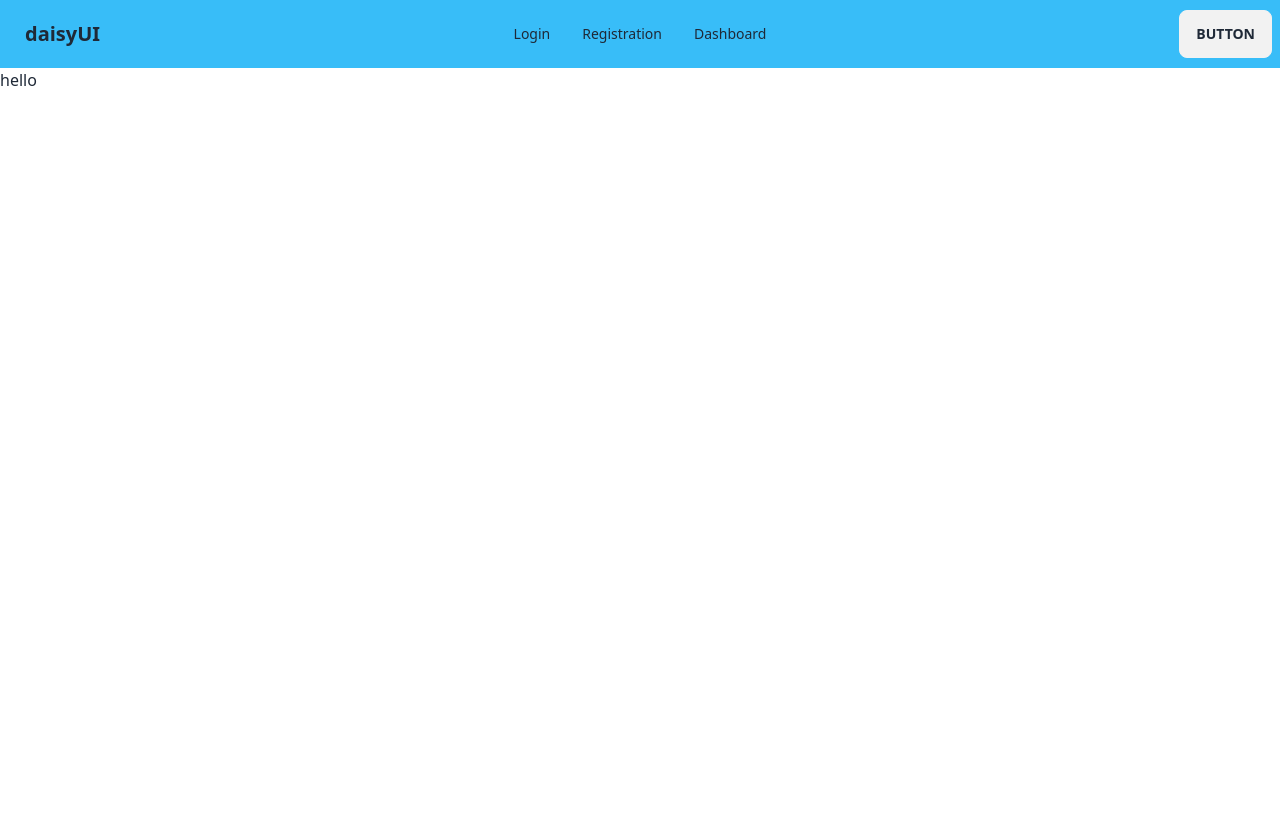
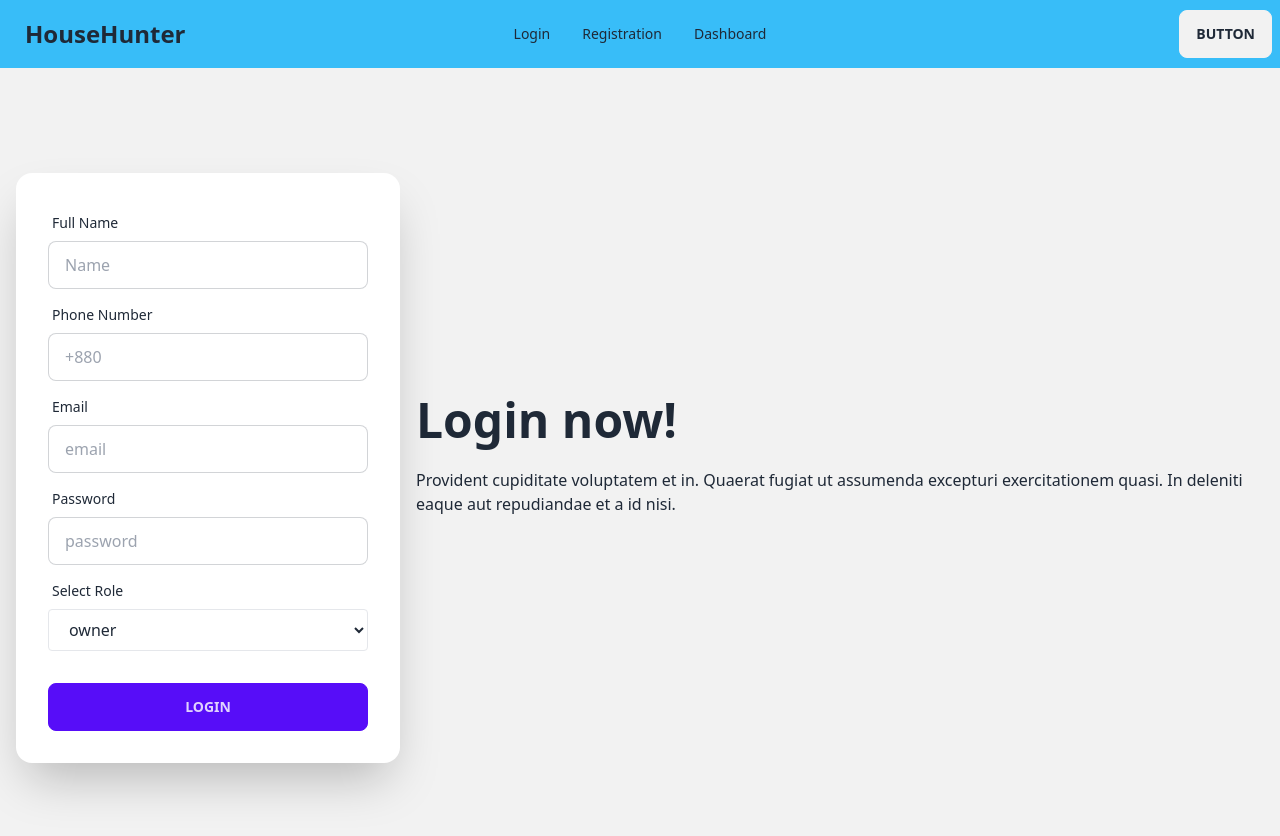
Before and after one commit to MdArefineAhamedJoy/House_Hunter, a React (Vite) app: page /singUp in a window 1280 px wide. Shown: the top 836 px of the page. Before the commit the page ends 800 px from the top, so only its background shows below. Built offline with nearby package versions, Linux system fonts and the light colour scheme.

Commit message:
setup singup page and more page initial code

```diff
--- a/package.json
+++ b/package.json
@@ -12,6 +12,7 @@
   "dependencies": {
     "react": "^18.2.0",
     "react-dom": "^18.2.0",
+    "react-hook-form": "^7.45.2",
     "react-router-dom": "^6.14.1"
   },
   "devDependencies": {
--- a/src/LayOut/Dashboard.jsx
+++ b/src/LayOut/Dashboard.jsx
@@ -1,5 +1,6 @@
-import React from 'react';
-import Navbar from '../Page/Shared/Navbar';
+import React from "react";
+import Navbar from "../Page/Shared/Navbar";
+import { Link, Outlet } from "react-router-dom";
 
 const Dashboard = () => {
   return (
@@ -9,17 +10,26 @@ const Dashboard = () => {
         <input id="my-drawer-2" type="checkbox" className="drawer-toggle" />
         <div className="drawer-content flex flex-col items-center justify-center">
           {/* Page content here */}
-    <label htmlFor="my-drawer-2" className="btn btn-primary drawer-button lg:hidden">Open drawer</label>
-
+          <Outlet></Outlet>
+          <label
+            htmlFor="my-drawer-2"
+            className="btn btn-primary drawer-button lg:hidden"
+          >
+            Open drawer
+          </label>
         </div>
         <div className="drawer-side">
           <label htmlFor="my-drawer-2" className="drawer-overlay"></label>
           <ul className="menu p-4 w-80 h-full bg-base-200 text-base-content">
             {/* Sidebar content here */}
-      <li><a>booking list </a></li>
-      <li><a>Add New House</a></li>
+            <li>
+              {" "}
+              <Link to="houseList">House List</Link>{" "}
+            </li>
+            <li>
+              <Link to="addNewHouse">Add New House</Link>
+            </li>
           </ul>
-
         </div>
       </div>
     </div>
--- /dev/null
+++ b/src/Page/Dashboard/Admin/AddNewHouse.jsx
@@ -0,0 +1,72 @@
+import React, { Fragment } from "react";
+import { useForm } from "react-hook-form";
+
+const AddNewHouse = () => {
+  const inputValue = [
+    {
+      name: "email",
+      id: 1,
+    },
+    {
+      name: "address",
+      id: 2,
+    },
+    {
+      name: "city",
+      id: 3,
+    },
+    {
+      name: "bathroom",
+      id: 4,
+    },
+    {
+      name: "bedroom",
+      id: 5,
+    },
+    {
+      name: "rent per month ",
+      id: 6,
+    },
+    {
+      name: "availability",
+      id: 7,
+    },
+    {
+      name: " room size,",
+      id: 8,
+    },
+  ];
+
+  const {
+    register,
+    handleSubmit,
+    watch,
+    formState: { errors },
+  } = useForm();
+  const onSubmit = (data) => console.log(data);
+
+  return (
+    <div className="w-full p-5 h-full ">
+      <form className="w-full" onSubmit={handleSubmit(onSubmit)}>
+        {inputValue.map(({ name, id }) => (
+          <div key={id} className="form-control">
+            <label className="label">
+              <span className="label-text">{name}</span>
+            </label>
+            <input
+              type="text"
+              placeholder={name}
+              className="input input-bordered"
+              {...register(`${name}`, { required: true })}
+            />
+          </div>
+        ))}
+        <div className="form-control mt-6">
+          <button className="btn btn-primary">Login</button>
+        </div>
+      </form>
+    </div>
+  );
+};
+
+export default AddNewHouse;
--- /dev/null
+++ b/src/Page/Dashboard/Admin/HouseList.jsx
@@ -0,0 +1,32 @@
+import React from "react";
+
+const HouseList = () => {
+  return (
+    <div className="w-full">
+      <div className="overflow-x-auto w-full">
+        <table className="table">
+          <thead>
+            <tr>
+              <th>No</th>
+              <th>Name</th>
+              <th>Job</th>
+              <th>Favorite Color</th>
+            </tr>
+          </thead>
+          <tbody>
+            {
+              <tr className="hover">
+                <th>1</th>
+                <td>Cy Ganderton</td>
+                <td>Quality Control Specialist</td>
+                <td>Blue</td>
+              </tr>
+            }
+          </tbody>
+        </table>
+      </div>
+    </div>
+  );
+};
+
+export default HouseList;
--- /dev/null
+++ b/src/Page/Dashboard/Users/MyBooking.jsx
@@ -0,0 +1,12 @@
+import React from 'react';
+
+const MyBooking = () => {
+    return (
+        <div>
+            <h1> My Present Booking </h1>
+
+        </div>
+    );
+};
+
+export default MyBooking;
--- a/src/Page/Home/Registration/SingUp.jsx
+++ b/src/Page/Home/Registration/SingUp.jsx
@@ -1,11 +1,122 @@
-import React from 'react';
+import React, { useState } from 'react';
 
 const SingUp = () => {
-    return (
-        <div>
-            <h1>hello </h1>
+
+    const [fullName, setFullName] = useState('');
+    const [phoneNumber, setPhoneNumber] = useState('');
+    const [email, setEmail] = useState('');
+    const [password, setPassword] = useState('');
+    const [selectedRole, setSelectedRole] = useState('owner');
+    const [error, setError] = useState('');
+
+    const handleSubmit = (e) => {
+      e.preventDefault();
+      if (!selectedRole) {
+        setError('Please select a role.');
+        return;
+      }
+      const userInfo = {fullName , phoneNumber , email ,  password , selectedRole }
+
+      fetch(`http://localhost:5000/user/register` , {
+        method: "POST",
+        headers: {
+            "Content-Type" : "application/json"
+        },
+        body : JSON.stringify(userInfo)
+      })
+    };
+
+
+  return (
+      <div className="hero min-h-screen bg-base-200">
+        <div className="hero-content flex-col lg:flex-row-reverse">
+          <div className="text-center lg:text-left">
+            <h1 className="text-5xl font-bold">Login now!</h1>
+            <p className="py-6">
+              Provident cupiditate voluptatem et in. Quaerat fugiat ut assumenda
+              excepturi exercitationem quasi. In deleniti eaque aut repudiandae
+              et a id nisi.
+            </p>
+          </div>
+          <div className="card flex-shrink-0 w-full max-w-sm shadow-2xl bg-base-100">
+          <form className="card-body" onSubmit={handleSubmit}>
+      <div className="form-control">
+        <label className="label">
+          <span className="label-text">Full Name</span>
+        </label>
+        <input
+          type="text"
+          placeholder="Name"
+          className="input input-bordered"
+          value={fullName}
+          onChange={(e) => setFullName(e.target.value)}
+        />
+      </div>
+      <div className="form-control">
+        <label className="label">
+          <span className="label-text">Phone Number</span>
+        </label>
+        <input
+          type="text"
+          placeholder="+880"
+          className="input input-bordered"
+          value={phoneNumber}
+          onChange={(e) => setPhoneNumber(e.target.value)}
+        />
+      </div>
+      <div className="form-control">
+        <label className="label">
+          <span className="label-text">Email</span>
+        </label>
+        <input
+          type="text"
+          placeholder="email"
+          className="input input-bordered"
+          value={email}
+          onChange={(e) => setEmail(e.target.value)}
+        />
+      </div>
+      <div className="form-control">
+        <label className="label">
+          <span className="label-text">Password</span>
+        </label>
+        <input
+          type="password"
+          placeholder="password"
+          className="input input-bordered"
+          value={password}
+          onChange={(e) => setPassword(e.target.value)}
+        />
+      </div>
+      <div>
+        <label className="label">
+          <span className="label-text">Select Role</span>
+        </label>
+        <select
+          className="block w-full px-4 py-2 border rounded bg-white text-gray-800"
+          value={selectedRole}
+          onChange={(e) => {
+            setSelectedRole(e.target.value);
+            setError('');
+          }}
+        >
+          <option value="owner">owner</option>
+          <option value="renter">renter</option>
+        </select>
+        {error && <p style={{ color: 'red' }}>{error}</p>}
+      </div>
+      <div className="form-control mt-6">
+        <button type="submit" className="btn btn-primary">
+          Login
+        </button>
+      </div>
+    </form>
+            </div>
+          </div>
         </div>
-    );
+
+
+  );
 };
 
 export default SingUp;
--- a/src/Page/Shared/Navbar.jsx
+++ b/src/Page/Shared/Navbar.jsx
@@ -1,17 +1,24 @@
 import React from "react";
-import { Link } from "react-router-dom";
+import { Link, useLocation } from "react-router-dom";
 
 const Navbar = () => {
+  let location = useLocation();
+  let userLocation = location.pathname === "/dashboard";
+
   const items = (
     <>
       <li>
         <Link to="/login"> Login </Link>
       </li>
       <li>
-      <Link to="/singUp"> Registration  </Link>
+        <Link to="/singUp">Registration </Link>
       </li>
       <li>
-      <Link to="/dashboard"> Dashboard </Link>
+        {userLocation ? (
+          <Link to="/"> Home </Link>
+        ) : (
+          <Link to="/dashboard"> Dashboard </Link>
+        )}
       </li>
     </>
   );
@@ -44,7 +51,7 @@ const Navbar = () => {
               {items}
             </ul>
           </div>
-          <a className="btn btn-ghost normal-case text-xl">daisyUI</a>
+          <a className="btn btn-ghost  text-2xl capitalize font-extrabold">HouseHunter</a>
         </div>
         <div className="navbar-center hidden lg:flex">
           <ul className="menu menu-horizontal px-1">{items}</ul>
```
Also changed, not shown: src/Page/Home/Registration/Login.jsx (+19 -5 lines), src/Router/Router.jsx (+24 -14 lines), 1 other file (tests, documents, lock files or other folders). Lines whose indentation alone changed are shown as unchanged.
